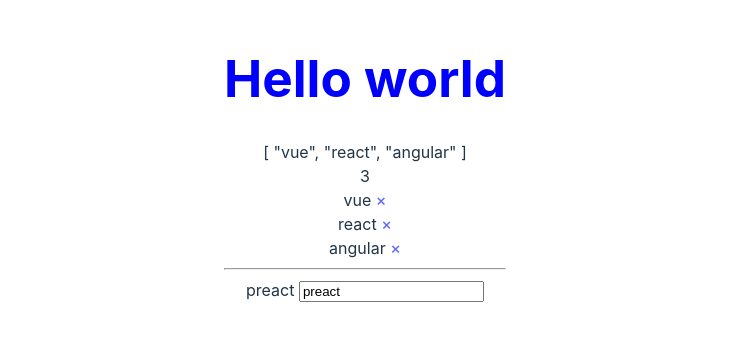
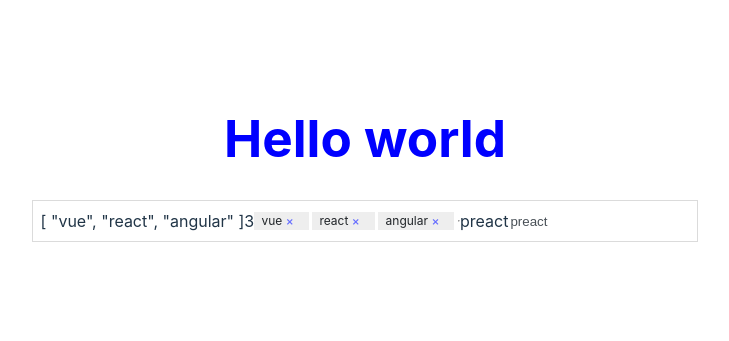
Before and after one commit to JocelynLlamas/tags-input, a Vue app: page / in a window 1280 px wide. Shown: the part 241-582 px from the top of the page, without its empty margins (275-1004 px from the left). Built offline with nearby package versions, Linux system fonts and the light colour scheme.

Commit message:
Styling the tags input component

```diff
--- a/src/components/TagsInput.vue
+++ b/src/components/TagsInput.vue
@@ -1,19 +1,19 @@
 <template>
+  <div class="tags-input-wrapper">
     <div>{{ tags }}</div>
     <!-- v directives -->
     <div v-text="tags.length"></div>
-    <div v-if="!tags.length">
-        You have no any tags. Enter it in the input
-    </div>
-    <div v-for="(tag, index) in tags">
+    <div v-if="!tags.length">You have no any tags. Enter it in the input</div>
+    <span class="tag-item" v-for="(tag, index) in tags" :key="index">
       {{ tag }}
-        <a @click.prevent="removeTag(index)" href="#">&times;</a>
-    </div>
+      <a class="remove-tag" @click.prevent="removeTag(index)" href="#">&times;</a>
+    </span>
 
-    <hr/>
+    <hr />
     {{ newTag }}
 
     <input
+      class="tag-input"
       type="text"
       v-model.trim="newTag"
       @keydown.enter="addNewTag"
@@ -21,50 +21,89 @@
       @keydown.tab.prevent="addNewTag"
       :class="{ 'tag-exists': isTagExists }"
     />
+  </div>
 </template>
 
 <script>
 export default {
   data: () => ({
     tags: ["vue", "react", "angular"],
-        newTag: "preact"
+    newTag: "preact",
     // tags: []
   }),
   watch: {
-        newTag(newVal){
+    newTag(newVal) {
       if (newVal.indexOf(",") > -1) {
-                this.newTag = this.newTag.slice(0, -1)
+        this.newTag = this.newTag.slice(0, -1);
         this.addNewTag();
       }
+    },
+  },
+  computed: {
+    isTagExists() {
+      return this.tags.includes(this.newTag);
+    },
+  },
+  methods: {
+    addNewTag() {
+      if (this.newTag && !this.isTagExists) {
+        this.tags.push(this.newTag);
+        this.newTag = "";
       }
     },
-    computed: {
-        isTagExists(){
-            return this.tags.includes(this.newTag)
+    removeTag(index) {
+      this.tags.splice(index, 1);
+    },
+    removeLastTag() {
+      if (this.newTag.length === 0) {
+        this.removeTag(this.tags.length - 1);
       }
     },
-    methods: {
-        addNewTag(){
-            if (this.newTag && !this.isTagExists) {
-                this.tags.push(this.newTag)
-                this.newTag=""
-            }
   },
-        removeTag(index){
-            this.tags.splice(index, 1)
-        },
-        removeLastTag(){
-            if (this.newTag.length === 0) {
-                this.removeTag(this.tags.length-1)
-            }
-        }
-    },
-}
+};
 </script>
 
 <style scoped>
-.tag-exists{
+.tag-input.tag-exists {
   color: red;
-    text-decoration: line-through
+  text-decoration: line-through;
 }
+.tags-input-wrapper {
+  background: #fff;
+  padding: 0.5em;
+  border: 1px solid #dbdbdb;
+  display: flex;
+  flex-wrap: wrap;
+  align-items: center;
+  min-height: 36px;
+  box-sizing: border-box;
+}
+.tag-item {
+  color: #212529;
+  background-color: #eee;
+  margin-right: 0.3em;
+  padding: 0.25em 0.4em;
+  font-size: 75%;
+  line-height: 1;
+  text-align: center;
+  white-space: nowrap;
+  overflow: hidden;
+  text-overflow: ellipsis;
+  padding-right: 1.25em;
+  padding-left: 0.6em;
+}
+.tag-input {
+  color: #495057;
+  flex: 1;
+  background: transparent;
+  border: none;
+}
+.tag-input:focus {
+  outline: none;
+}
+a.remove-tag {
+  text-decoration: none;
+}
+
+
 </style>
```
Lines whose indentation alone changed are shown as unchanged.
